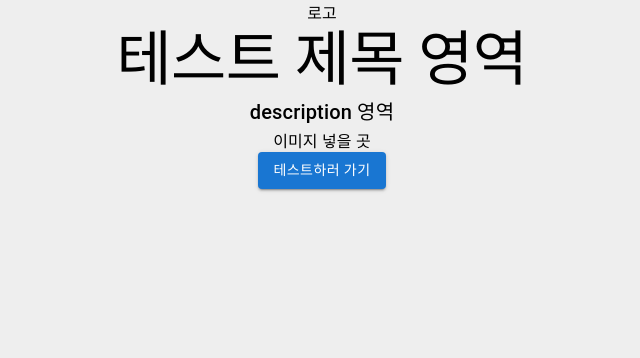
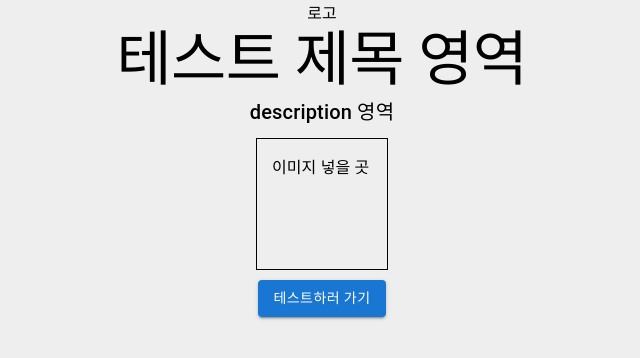
Before and after one commit to from940/new_test, a React (Create React App) app: page /new_test/intro in a window 1280 px wide. Shown: the top 358 px of the page, without its empty margins (318-958 px from the left). Built offline with nearby package versions, Linux system fonts and the light colour scheme.

Commit message:
[M] Modify Intro Page Image Area

```diff
--- a/src/page/intro.js
+++ b/src/page/intro.js
@@ -23,7 +23,18 @@ export default function Intro() {
       <Typography variant="h6" component="h6">
         description 영역
       </Typography>
-      <Box>이미지 넣을 곳</Box>
+      <Box
+        sx={{
+          border: 1,
+          borderColor: "black",
+          margin: "10px",
+          padding: "15px",
+          width: "100px",
+          height: "100px",
+        }}
+      >
+        이미지 넣을 곳
+      </Box>
       <Button
         variant="contained"
         onClick={() => {
```
